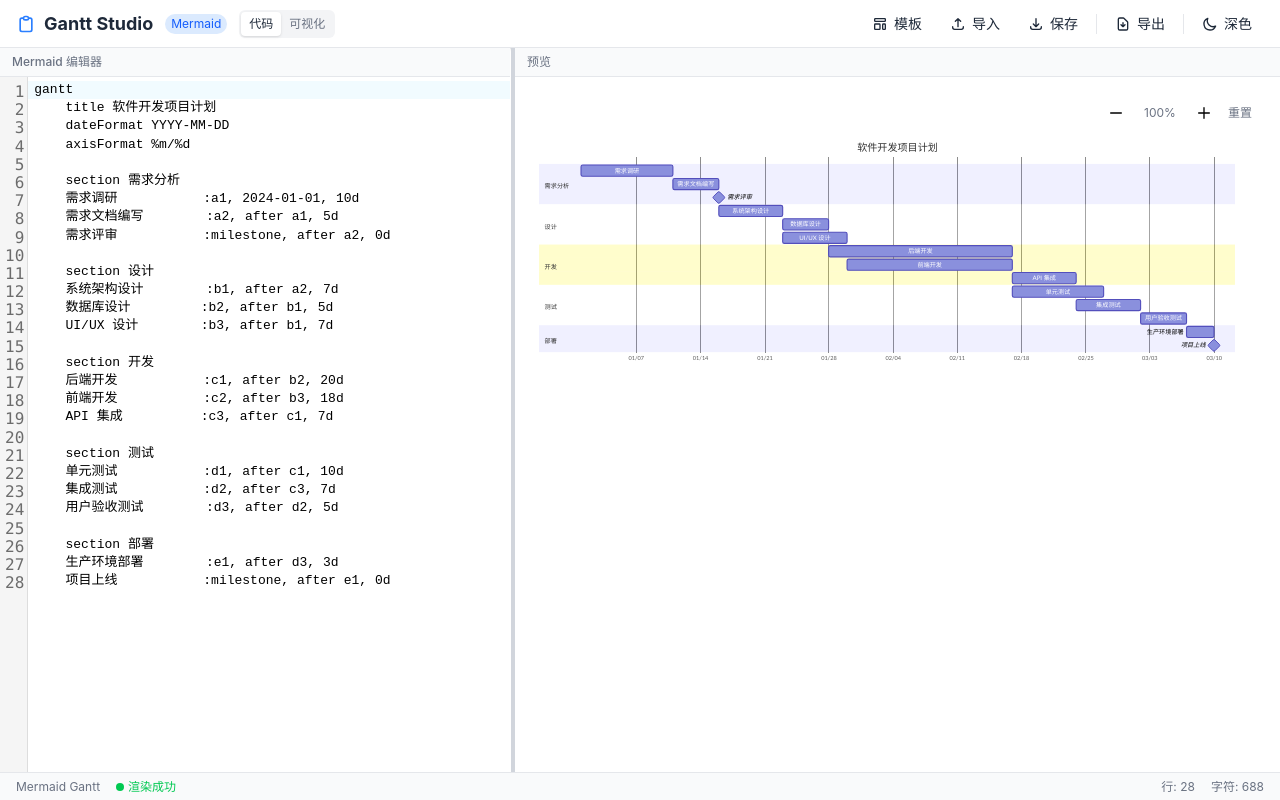
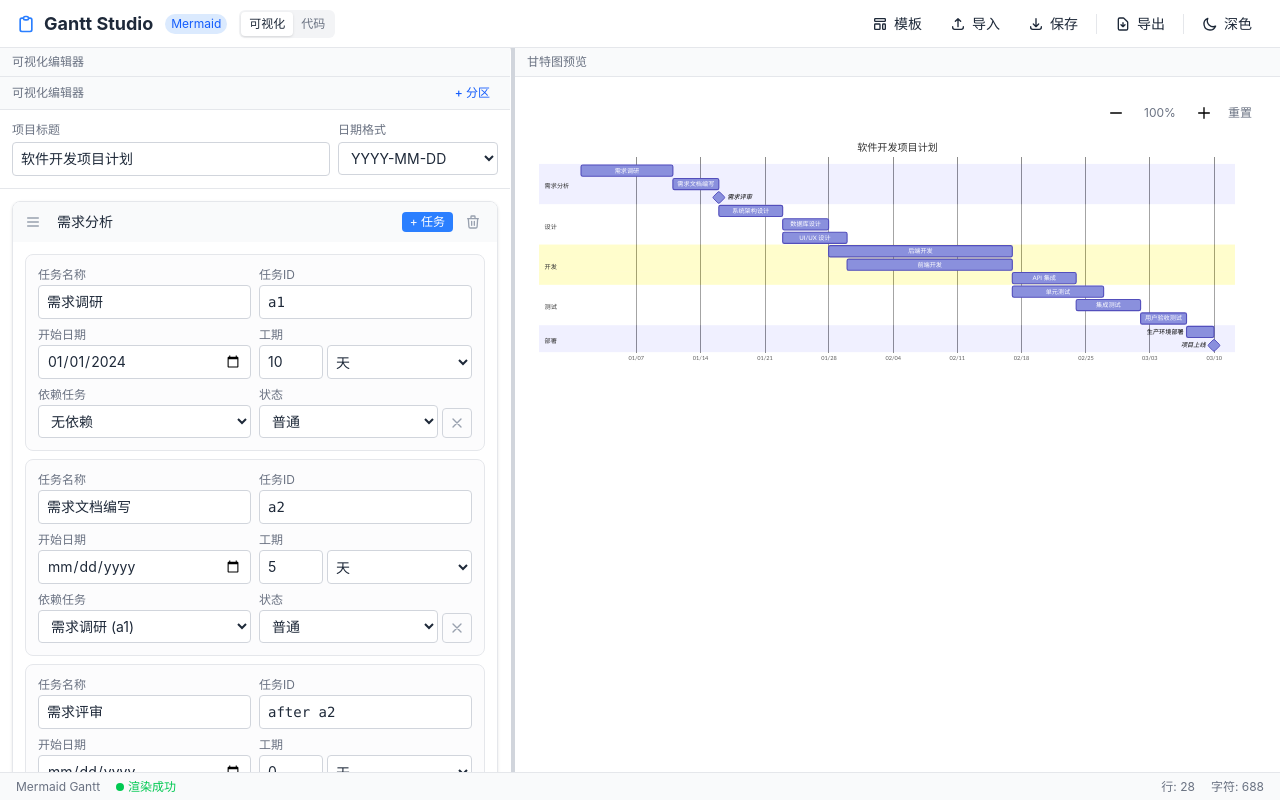
Before and after one commit to qiect/GanttChart, a Vue app: page / in a window 1280 px wide. Built offline with nearby package versions, Linux system fonts and the light colour scheme.

Commit message:
feat: 甘特图网站开发方案
Co-authored-by: traeagent <traeagent@users.noreply.github.com>

```diff
--- a/src/App.vue
+++ b/src/App.vue
@@ -38,7 +38,7 @@
             <div class="h-full flex flex-col" :class="theme === 'dark' ? 'bg-gray-900' : 'bg-white'">
               <div class="px-2 md:px-3 py-1.5 text-xs font-medium border-b"
                 :class="theme === 'dark' ? 'text-gray-400 border-gray-700 bg-gray-800/50' : 'text-gray-500 border-gray-200 bg-gray-50'">
-                预览
+                甘特图预览
               </div>
               <div class="flex-1 overflow-hidden">
                 <GanttPreview :code="debouncedCode" :theme="theme" @error-change="hasError = $event" />
@@ -77,7 +77,7 @@ const DEFAULT_CODE = ganttTemplates[0].code
 const [code, setCode] = useLocalStorage('gantt-studio-code', DEFAULT_CODE)
 const [theme, setTheme] = useLocalStorage<'light' | 'dark'>('gantt-studio-theme', 'light')
 const [, setSplitRatio] = useLocalStorage('gantt-studio-split', 0.4)
-const [editorMode, setEditorMode] = useLocalStorage<'code' | 'visual'>('gantt-studio-editor-mode', 'code')
+const [editorMode, setEditorMode] = useLocalStorage<'code' | 'visual'>('gantt-studio-editor-mode', 'visual')
 
 const isTemplateOpen = ref(false)
 const hasError = ref(false)
--- a/src/components/ExportMenu.vue
+++ b/src/components/ExportMenu.vue
@@ -10,7 +10,11 @@
       </svg>
       <span class="hidden sm:inline">{{ isExporting ? '导出中...' : '导出' }}</span>
     </button>
-    <div v-if="isOpen" class="absolute right-0 top-full mt-1 bg-white dark:bg-gray-800 border border-gray-200 dark:border-gray-700 rounded-lg shadow-lg z-50 min-w-[120px] md:min-w-[140px] overflow-hidden">
+    <div v-if="isOpen" class="absolute right-0 top-full mt-1 bg-white dark:bg-gray-800 border border-gray-200 dark:border-gray-700 rounded-lg shadow-lg z-50 min-w-[140px] md:min-w-[160px] overflow-hidden">
+      <button class="w-full text-left px-3 md:px-4 py-2.5 text-sm hover:bg-blue-50 dark:hover:bg-gray-700 transition-colors cursor-pointer" @click="handleExportCode">
+        导出 Mermaid 代码
+      </button>
+      <div class="border-t border-gray-100 dark:border-gray-700"></div>
       <button class="w-full text-left px-3 md:px-4 py-2.5 text-sm hover:bg-blue-50 dark:hover:bg-gray-700 transition-colors cursor-pointer" @click="handleExport('png')">
         导出 PNG
       </button>
@@ -26,12 +30,13 @@
 
 <script setup lang="ts">
 import { ref, onMounted, onUnmounted } from 'vue'
-import { exportChart } from '../utils/exportChart'
+import { exportChart, exportMermaidCode } from '../utils/exportChart'
 import type { ExportOptions } from '../types'
 
 const props = defineProps<{
   chartElement: HTMLElement | null
   theme: 'light' | 'dark'
+  code: string
 }>()
 
 const isOpen = ref(false)
@@ -46,6 +51,11 @@ const handleClickOutside = (e: MouseEvent) => {
 
 onMounted(() => document.addEventListener('mousedown', handleClickOutside))
 onUnmounted(() => document.removeEventListener('mousedown', handleClickOutside))
+
+const handleExportCode = () => {
+  isOpen.value = false
+  exportMermaidCode(props.code)
+}
 
 const handleExport = async (format: ExportOptions['format']) => {
   if (!props.chartElement || isExporting.value) return
--- a/src/components/Toolbar.vue
+++ b/src/components/Toolbar.vue
@@ -12,21 +12,21 @@
       <span class="text-xs px-1.5 py-0.5 bg-blue-100 dark:bg-blue-900 text-blue-600 dark:text-blue-300 rounded-full shrink-0">
         Mermaid
       </span>
-      <!-- 编辑模式切换 -->
+      <!-- 编辑模式切换：可视化优先 -->
       <div class="flex items-center bg-gray-100 dark:bg-gray-700 rounded-md p-0.5">
+        <button
+          class="px-2 py-1 text-xs rounded transition-colors cursor-pointer"
+          :class="editorMode === 'visual' ? 'bg-white dark:bg-gray-600 shadow-sm font-medium' : 'text-gray-500 hover:text-gray-700 dark:hover:text-gray-300'"
+          @click="$emit('editorModeChange', 'visual')"
+        >
+          可视化
+        </button>
         <button
           class="px-2 py-1 text-xs rounded transition-colors cursor-pointer"
           :class="editorMode === 'code' ? 'bg-white dark:bg-gray-600 shadow-sm font-medium' : 'text-gray-500 hover:text-gray-700 dark:hover:text-gray-300'"
           @click="$emit('editorModeChange', 'code')"
         >
           代码
-        </button>
-        <button
-          class="px-2 py-1 text-xs rounded transition-colors cursor-pointer"
-          :class="editorMode === 'visual' ? 'bg-white dark:bg-gray-600 shadow-sm font-medium' : 'text-gray-500 hover:text-gray-700 dark:hover:text-gray-300'"
-          @click="$emit('editorModeChange', 'visual')"
-        >
-          可视化
         </button>
       </div>
     </div>
@@ -63,7 +63,7 @@
           保存
         </button>
         <div class="w-px h-5 bg-gray-200 dark:bg-gray-600 mx-0.5" />
-        <ExportMenu :chart-element="chartElement" :theme="theme" />
+        <ExportMenu :chart-element="chartElement" :theme="theme" :code="code" />
         <div class="w-px h-5 bg-gray-200 dark:bg-gray-600 mx-0.5" />
         <button
           class="px-3 py-1.5 text-sm rounded-md hover:bg-gray-100 dark:hover:bg-gray-700 transition-colors flex items-center gap-1.5 cursor-pointer"
@@ -91,7 +91,7 @@
             <path stroke-linecap="round" stroke-linejoin="round" stroke-width="2" d="M4 16v1a3 3 0 003 3h10a3 3 0 003-3v-1m-4-8l-4-4m0 0L8 8m4-4v12" />
           </svg>
         </button>
-        <ExportMenu :chart-element="chartElement" :theme="theme" />
+        <ExportMenu :chart-element="chartElement" :theme="theme" :code="code" />
         <button class="p-2 rounded-md hover:bg-gray-100 dark:hover:bg-gray-700 transition-colors cursor-pointer" @click="$emit('themeChange', theme === 'dark' ? 'light' : 'dark')" title="切换主题">
           <svg v-if="theme === 'dark'" class="w-4 h-4" fill="none" stroke="currentColor" viewBox="0 0 24 24">
             <path stroke-linecap="round" stroke-linejoin="round" stroke-width="2" d="M12 3v1m0 16v1m9-9h-1M4 12H3m15.364 6.364l-.707-.707M6.343 6.343l-.707-.707m12.728 0l-.707.707M6.343 17.657l-.707.707M16 12a4 4 0 11-8 0 4 4 0 018 0z" />
```
